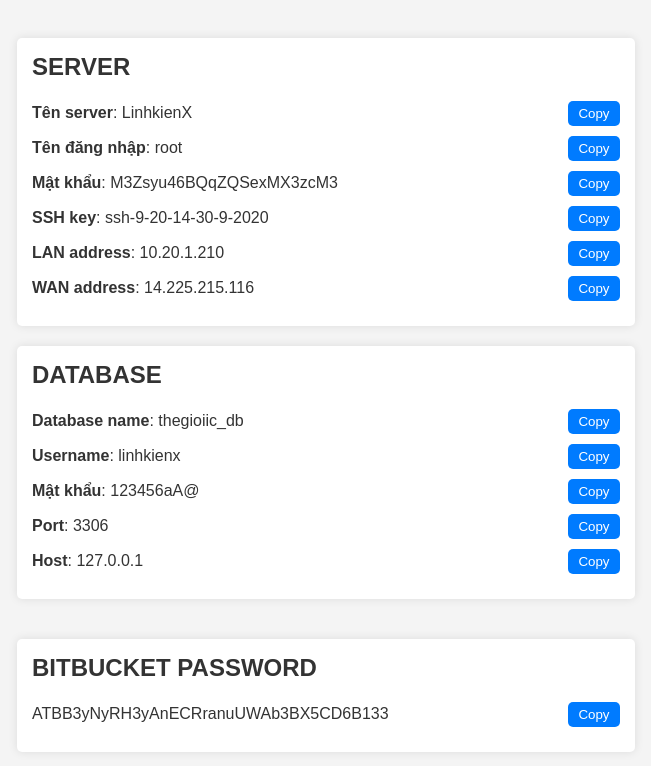
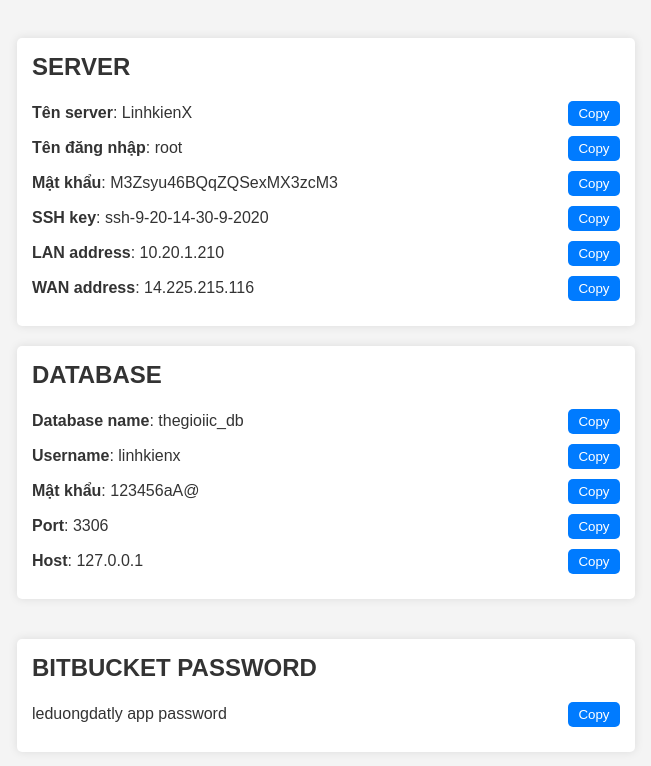
Before and after one commit to dinhduongg/SERVER-PROD, a plain HTML site: page index.html in a window 1280 px wide. Shown: the whole page, without its empty margins (21-672 px from the left). Drawn offline with Linux system fonts and the light colour scheme.

Commit message:
Update index.html

```diff
--- a/index.html
+++ b/index.html
@@ -107,7 +107,7 @@
     <div class="block">
         <h2>BITBUCKET PASSWORD</h2>
         <div class="info-line">
-            <span>ATBB3yNyRH3yAnECRranuUWAb3BX5CD6B133</span>
+            <span>leduongdatly app password</span>
             <button onclick="copyToClipboard('ATBB3yNyRH3yAnECRranuUWAb3BX5CD6B133')">Copy</button>
         </div>
     </div>
```
